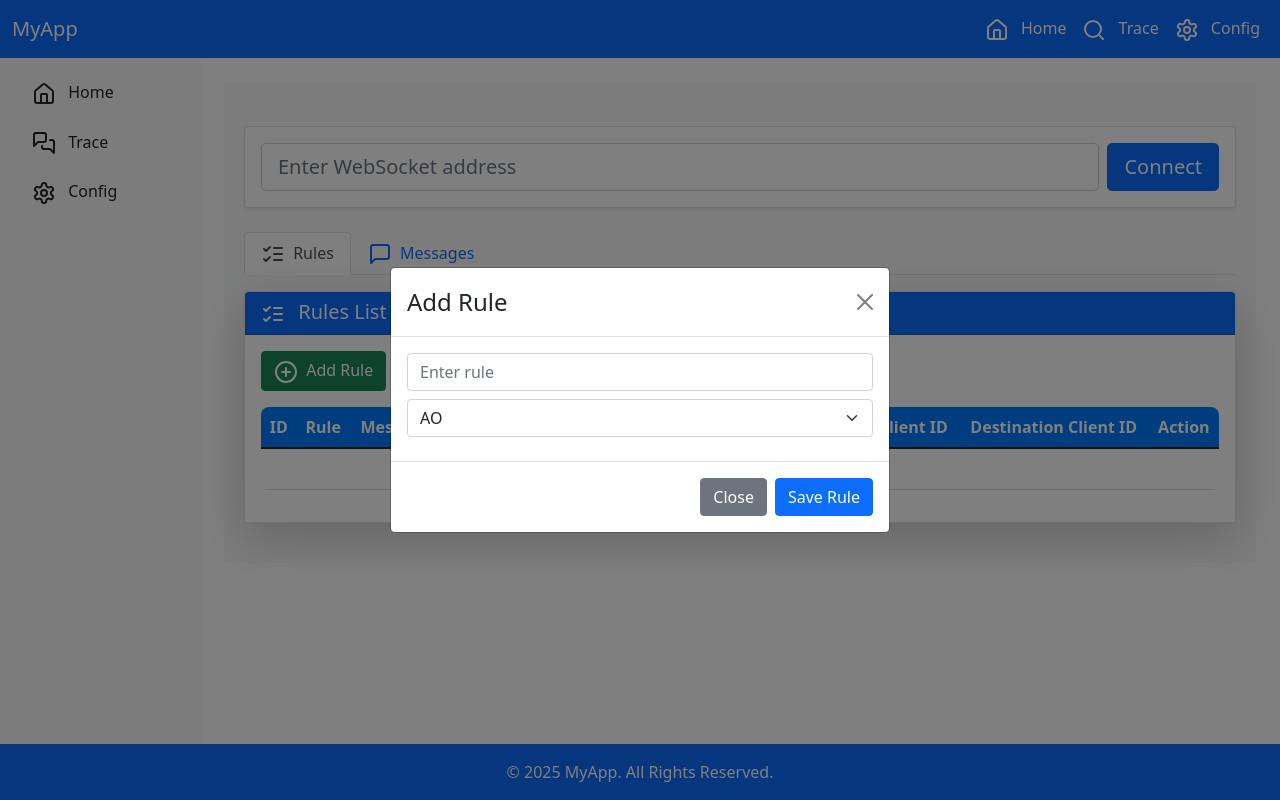
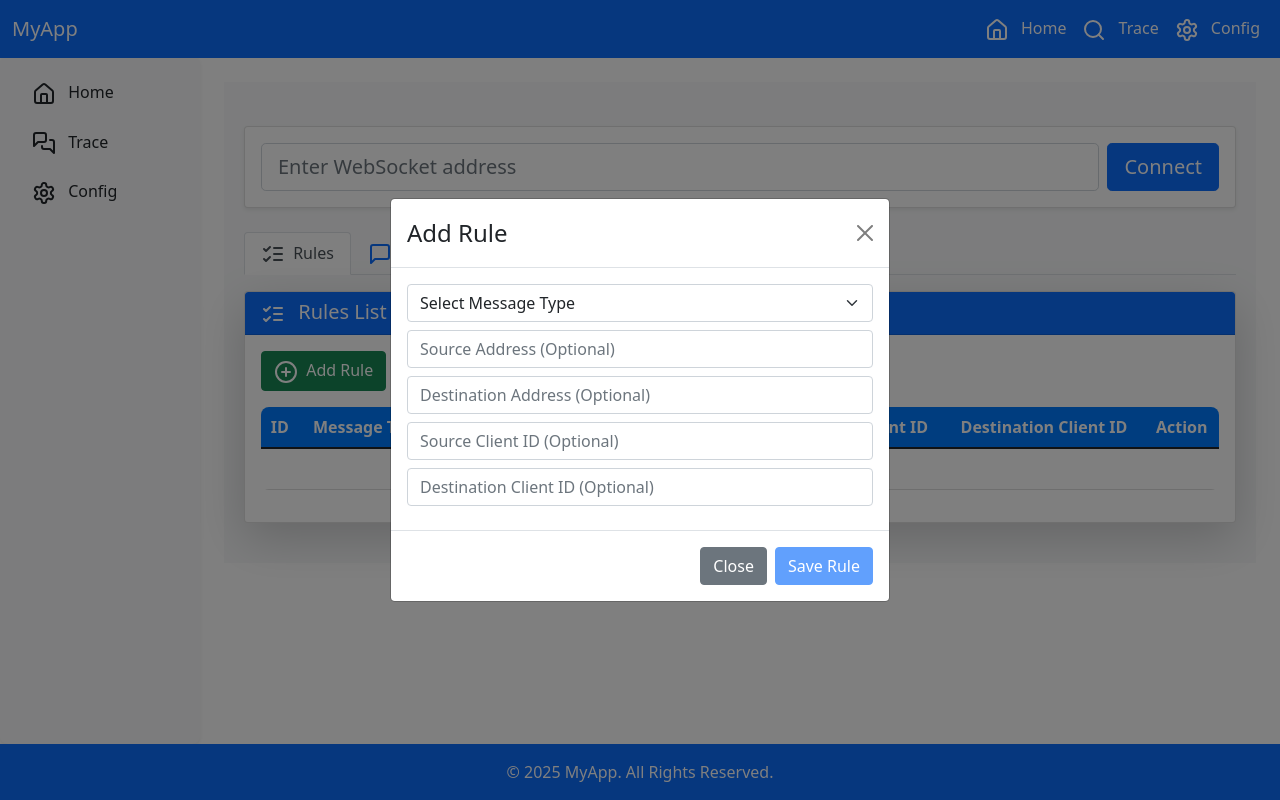
Before and after one commit to majiddarvishan/tracer, a React (Create React App) app: page /trace in a window 1280 px wide. Both pictures are taken after a click on the button "Add Rule". Built offline with nearby package versions, Linux system fonts and the light colour scheme.

Commit message:
Update AddRule form

```diff
--- a/src/components/Trace.js
+++ b/src/components/Trace.js
@@ -11,8 +11,7 @@ const Trace = () => {
     { id: 3, message: "Message 3" },
   ]);
 
-  const [inputValue, setInputValue] = useState("");
-  const [messageType, setMessageType] = useState("AO");
+  const [messageType, setMessageType] = useState("");
   const [sourceAddress, setSourceAddress] = useState("");
   const [destinationAddress, setDestinationAddress] = useState("");
   const [sourceClientId, setSourceClientId] = useState("");
@@ -25,11 +24,10 @@ const Trace = () => {
   };
 
   const handleAddRule = () => {
-    if (!inputValue.trim() || !sourceAddress || !destinationAddress || !sourceClientId || !destinationClientId) return;
+    if (!messageType) return;
 
     const newRule = {
       id: rules.length + 1,
-      rule: inputValue,
       messageType,
       sourceAddress,
       destinationAddress,
@@ -38,8 +36,7 @@ const Trace = () => {
     };
 
     setRules([...rules, newRule]);
-    setInputValue("");
-    setMessageType("AO");
+    setMessageType("");
     setSourceAddress("");
     setDestinationAddress("");
     setSourceClientId("");
@@ -98,13 +95,11 @@ const Trace = () => {
                   <PlusCircle className="me-1" /> Add Rule
                 </Button>
 
-                {/* Modern Styled Table */}
                 <div className="table-responsive">
                   <table className="table modern-table">
                     <thead>
                       <tr>
                         <th>ID</th>
-                        <th>Rule</th>
                         <th>Message Type</th>
                         <th>Source Address</th>
                         <th>Destination Address</th>
@@ -118,17 +113,16 @@ const Trace = () => {
                         rules.map((rule) => (
                           <tr key={rule.id}>
                             <td>{rule.id}</td>
-                            <td>{rule.rule}</td>
                             <td>
                               <span className={`badge ${rule.messageType === "AO" ? "bg-primary" :
                                 rule.messageType === "DR" ? "bg-warning" : "bg-danger"}`}>
                                 {rule.messageType}
                               </span>
                             </td>
-                            <td>{rule.sourceAddress}</td>
-                            <td>{rule.destinationAddress}</td>
-                            <td>{rule.sourceClientId}</td>
-                            <td>{rule.destinationClientId}</td>
+                            <td>{rule.sourceAddress || "-"}</td>
+                            <td>{rule.destinationAddress || "-"}</td>
+                            <td>{rule.sourceClientId || "-"}</td>
+                            <td>{rule.destinationClientId || "-"}</td>
                             <td className="text-center">
                               <Button variant="outline-danger" size="sm" onClick={() => handleDeleteRule(rule.id)}>
                                 <Trash size={16} /> Delete
@@ -138,7 +132,7 @@ const Trace = () => {
                         ))
                       ) : (
                         <tr>
-                          <td colSpan="8" className="text-center text-muted">
+                          <td colSpan="7" className="text-center text-muted">
                             No rules added yet.
                           </td>
                         </tr>
@@ -186,16 +180,20 @@ const Trace = () => {
             <Modal.Title>Add Rule</Modal.Title>
           </Modal.Header>
           <Modal.Body>
-            <input type="text" className="form-control mb-2" placeholder="Enter rule" value={inputValue} onChange={(e) => setInputValue(e.target.value)} />
-            <Form.Select className="mb-2" value={messageType} onChange={(e) => setMessageType(e.target.value)}>
+            <Form.Select className="mb-2" value={messageType} onChange={(e) => setMessageType(e.target.value)} required>
+              <option value="">Select Message Type</option>
               <option value="AO">AO</option>
               <option value="DR">DR</option>
               <option value="AT">AT</option>
             </Form.Select>
+            <input type="text" className="form-control mb-2" placeholder="Source Address (Optional)" value={sourceAddress} onChange={(e) => setSourceAddress(e.target.value)} />
+            <input type="text" className="form-control mb-2" placeholder="Destination Address (Optional)" value={destinationAddress} onChange={(e) => setDestinationAddress(e.target.value)} />
+            <input type="text" className="form-control mb-2" placeholder="Source Client ID (Optional)" value={sourceClientId} onChange={(e) => setSourceClientId(e.target.value)} />
+            <input type="text" className="form-control mb-2" placeholder="Destination Client ID (Optional)" value={destinationClientId} onChange={(e) => setDestinationClientId(e.target.value)} />
           </Modal.Body>
           <Modal.Footer>
             <Button variant="secondary" onClick={handleClose}>Close</Button>
-            <Button variant="primary" onClick={handleAddRule}>Save Rule</Button>
+            <Button variant="primary" onClick={handleAddRule} disabled={!messageType}>Save Rule</Button>
           </Modal.Footer>
         </Modal>
       </div>
```
